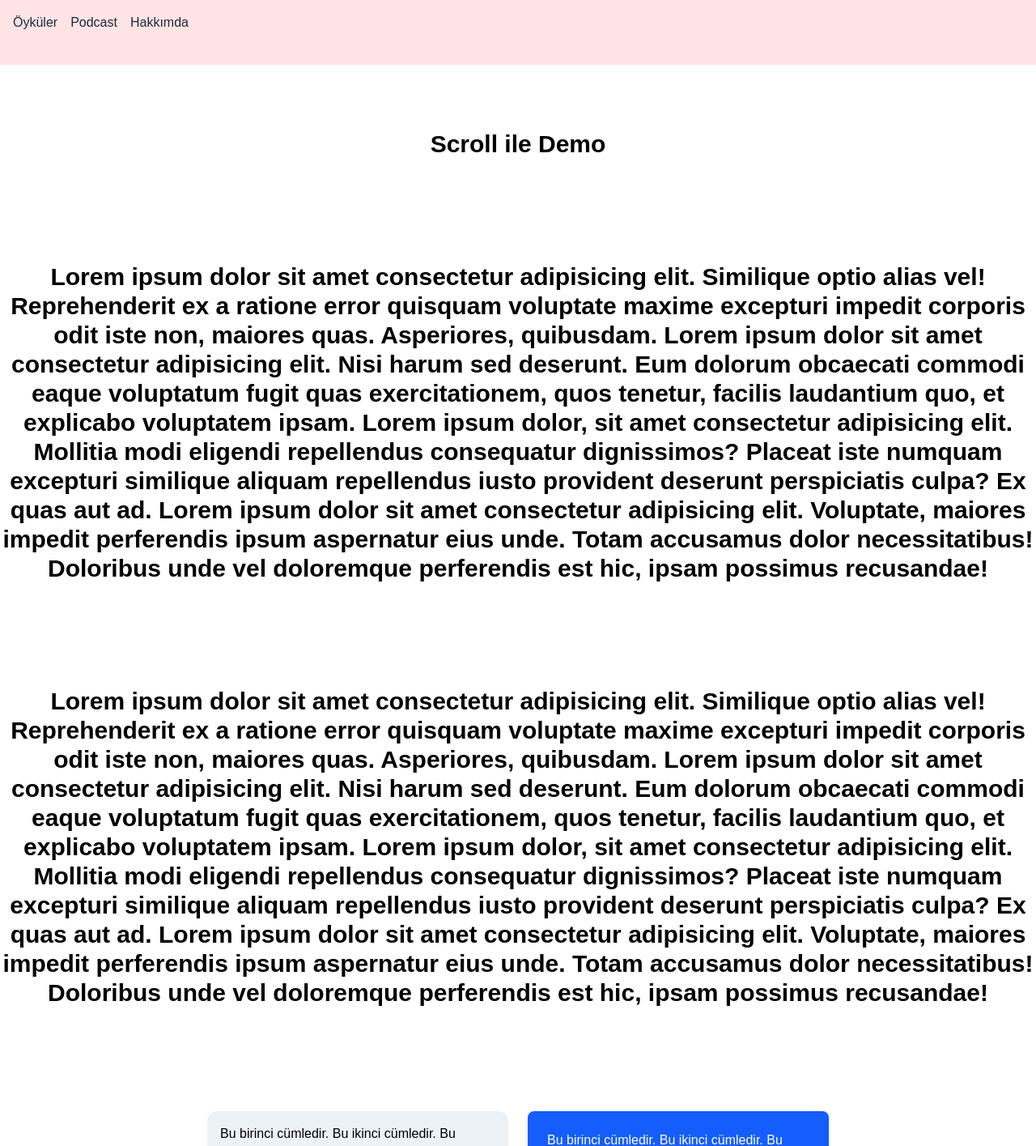
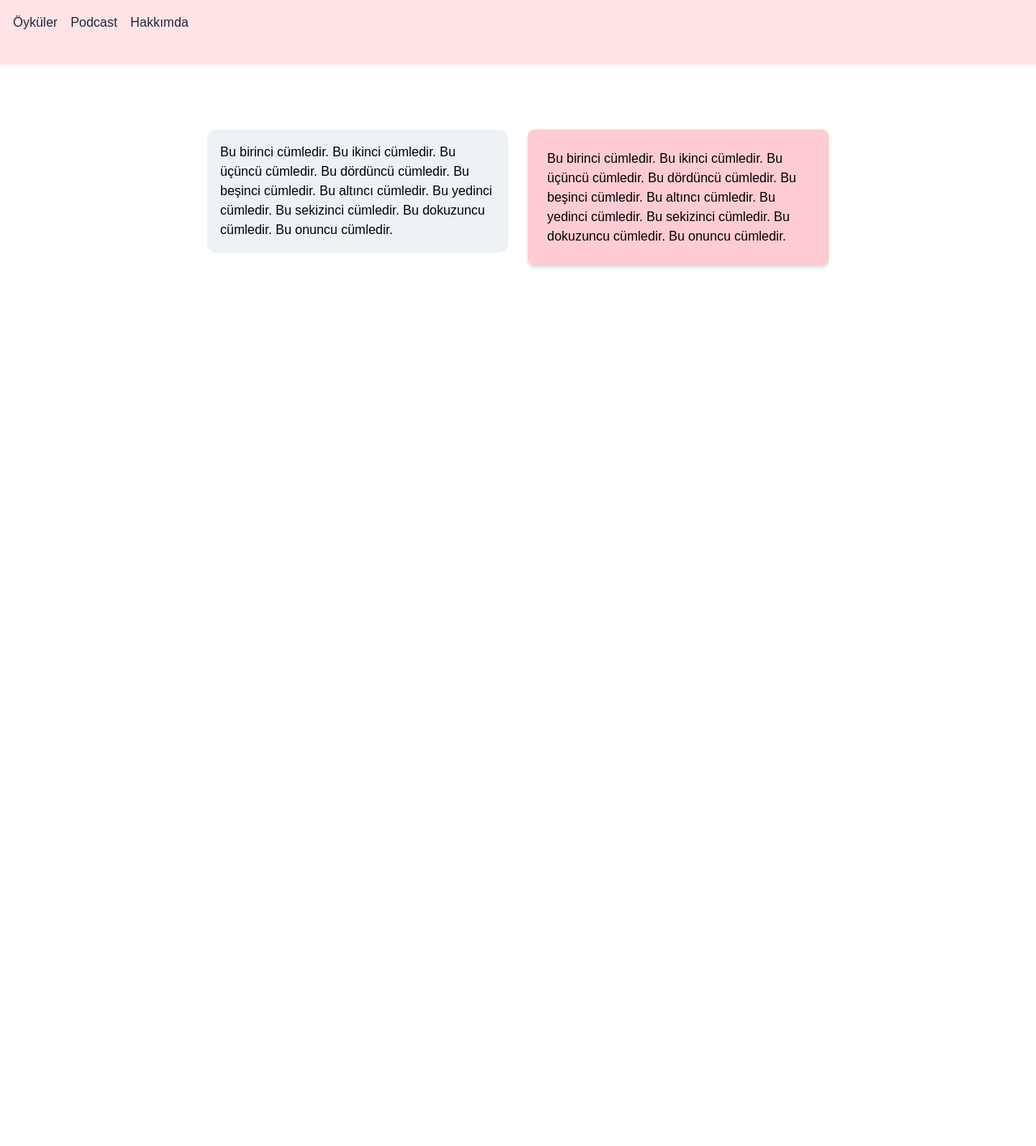
Before and after one commit to duyguozpercin/literary-mag, a Next.js app: page / in a window 1280 px wide. Shown: the top 1415 px of the page at 81% size. After the commit the page ends 800 px from the top, so only its background shows below. Built offline with nearby package versions, Linux system fonts and the light colour scheme.

Commit message:
Update SpeechGrid component styles and simplify Home page content

```diff
--- a/src/app/components/SarkacMotion.tsx
+++ b/src/app/components/SarkacMotion.tsx
@@ -44,7 +44,7 @@ export default function SpeechGrid() {
         </motion.div>
 
         {/* Sabit kutu */}
-        <div className="w-full bg-blue-600 text-white p-6 rounded-lg shadow-md">
+        <div className="w-full bg-rose-200 text-black p-6 rounded-lg shadow-md">
           Bu birinci cümledir. Bu ikinci cümledir. Bu üçüncü cümledir. Bu dördüncü cümledir.
           Bu beşinci cümledir. Bu altıncı cümledir. Bu yedinci cümledir. Bu sekizinci cümledir.
           Bu dokuzuncu cümledir. Bu onuncu cümledir.
--- a/src/app/page.tsx
+++ b/src/app/page.tsx
@@ -7,11 +7,7 @@ export default function Home() {
     <div className="">
       <Navbar />
       <main className="space-y-32 py-20">
-        <h1 className="text-center text-3xl font-bold">Scroll ile Demo</h1>
-        <h1 className="text-center text-3xl font-bold">Lorem ipsum dolor sit amet consectetur adipisicing elit. Similique optio alias vel! Reprehenderit ex a ratione error quisquam voluptate maxime excepturi impedit corporis odit iste non, maiores quas. Asperiores, quibusdam. Lorem ipsum dolor sit amet consectetur adipisicing elit. Nisi harum sed deserunt. Eum dolorum obcaecati commodi eaque voluptatum fugit quas exercitationem, quos tenetur, facilis laudantium quo, et explicabo voluptatem ipsam. Lorem ipsum dolor, sit amet consectetur adipisicing elit. Mollitia modi eligendi repellendus consequatur dignissimos? Placeat iste numquam excepturi similique aliquam repellendus iusto provident deserunt perspiciatis culpa? Ex quas aut ad. Lorem ipsum dolor sit amet consectetur adipisicing elit. Voluptate, maiores impedit perferendis ipsum aspernatur eius unde. Totam accusamus dolor necessitatibus! Doloribus unde vel doloremque perferendis est hic, ipsam possimus recusandae!</h1>
-        <h1 className="text-center text-3xl font-bold">Lorem ipsum dolor sit amet consectetur adipisicing elit. Similique optio alias vel! Reprehenderit ex a ratione error quisquam voluptate maxime excepturi impedit corporis odit iste non, maiores quas. Asperiores, quibusdam. Lorem ipsum dolor sit amet consectetur adipisicing elit. Nisi harum sed deserunt. Eum dolorum obcaecati commodi eaque voluptatum fugit quas exercitationem, quos tenetur, facilis laudantium quo, et explicabo voluptatem ipsam. Lorem ipsum dolor, sit amet consectetur adipisicing elit. Mollitia modi eligendi repellendus consequatur dignissimos? Placeat iste numquam excepturi similique aliquam repellendus iusto provident deserunt perspiciatis culpa? Ex quas aut ad. Lorem ipsum dolor sit amet consectetur adipisicing elit. Voluptate, maiores impedit perferendis ipsum aspernatur eius unde. Totam accusamus dolor necessitatibus! Doloribus unde vel doloremque perferendis est hic, ipsam possimus recusandae!</h1>
-
-        <SarkacMotion />
+        <SarkacMotion/>
         <div style={{ height: "20vh" }} />
       </main>
     </div>
```
